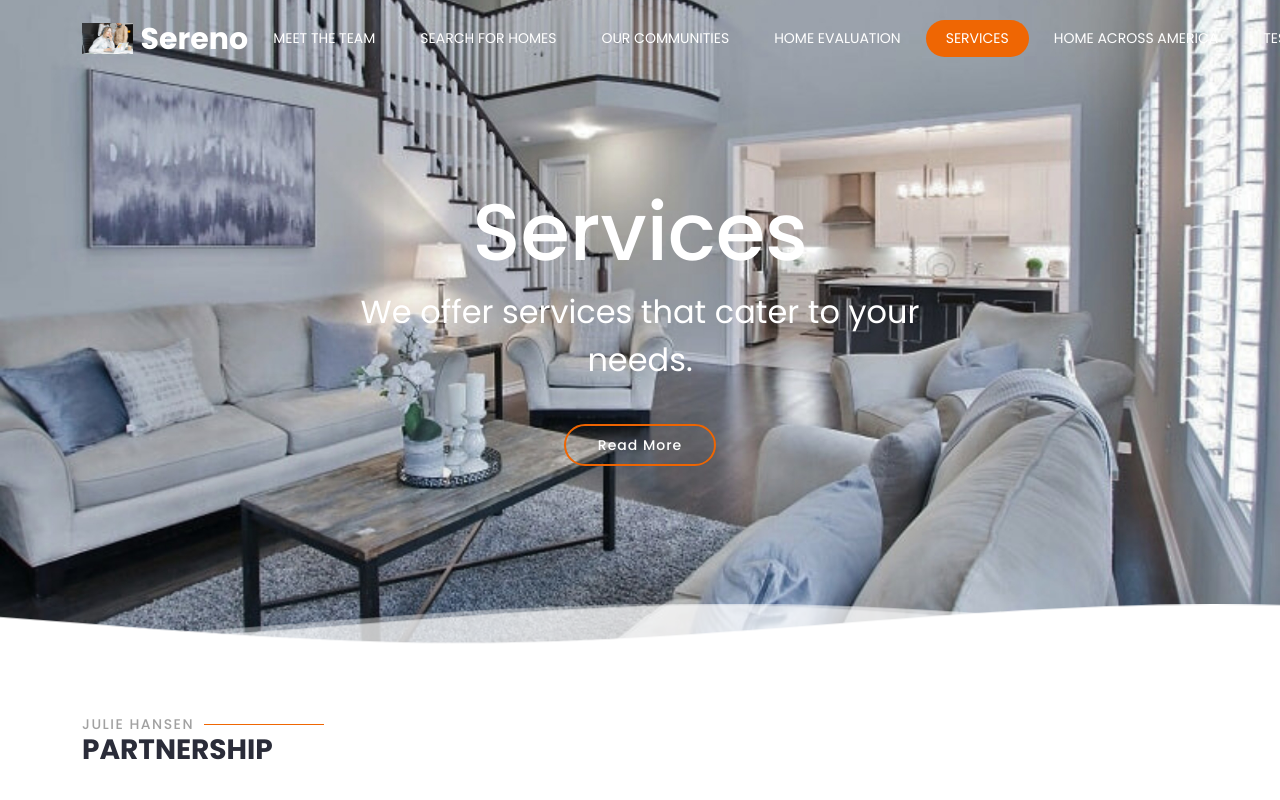
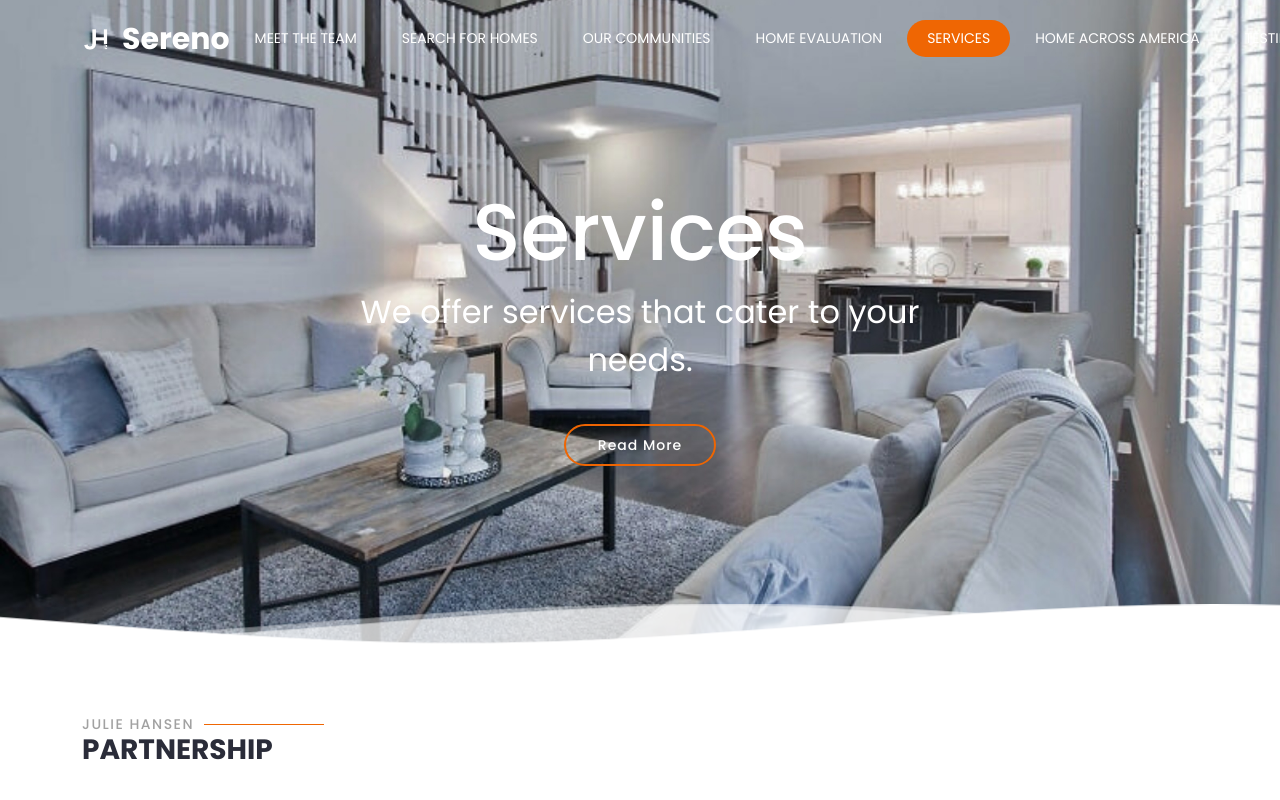
Before and after one commit to Masteir/LuxuryPresence, a plain HTML site: page index.html in a window 1280 px wide. Shown: the top 800 px of the page. Drawn offline with Linux system fonts and the light colour scheme.

Commit message:
Last Push

```diff
--- a/index.html
+++ b/index.html
@@ -44,7 +44,7 @@
     <div class="container-fluid container-xl position-relative d-flex align-items-center justify-content-between">
 
       <a href="index.html" class="logo d-flex align-items-center">
-       <img src="assets/img/services.jpg" alt="">
+       <img src="assets/img/Logo.png" alt="">
         <h1 class="sitename">Sereno</h1>
       </a>
 
```
Also changed, not shown: assets/img/Logo.png (added).
